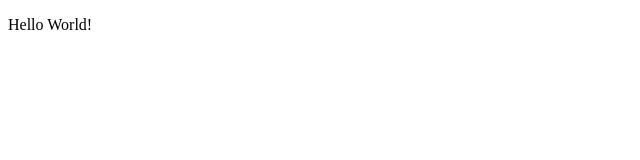
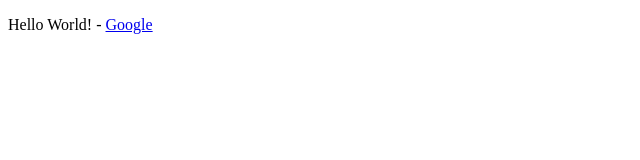
Before and after one commit to TheChanRProject/VueJS2, a plain HTML site: page Section2/template.html in a window 1280 px wide. Shown: the full height of the page, 0-640 px from the left. Drawn offline with Linux system fonts and the light colour scheme.

Commit message:
binding with directives

```diff
--- a/Section2/template.html
+++ b/Section2/template.html
@@ -7,13 +7,14 @@
   </head>
   <body>
     <div id="app">
-      <p>{{ sayHello() }}</p>
+      <p>{{ sayHello() }} - <a v-bind:href="link">Google</a> </p>
     </div>
     <script>
       new Vue({
         el: '#app',
         data: {
-          title: "Hello World!"
+          title: "Hello World!",
+          link: 'http://google.com'
         },
         methods: {
           sayHello: function() {
```
